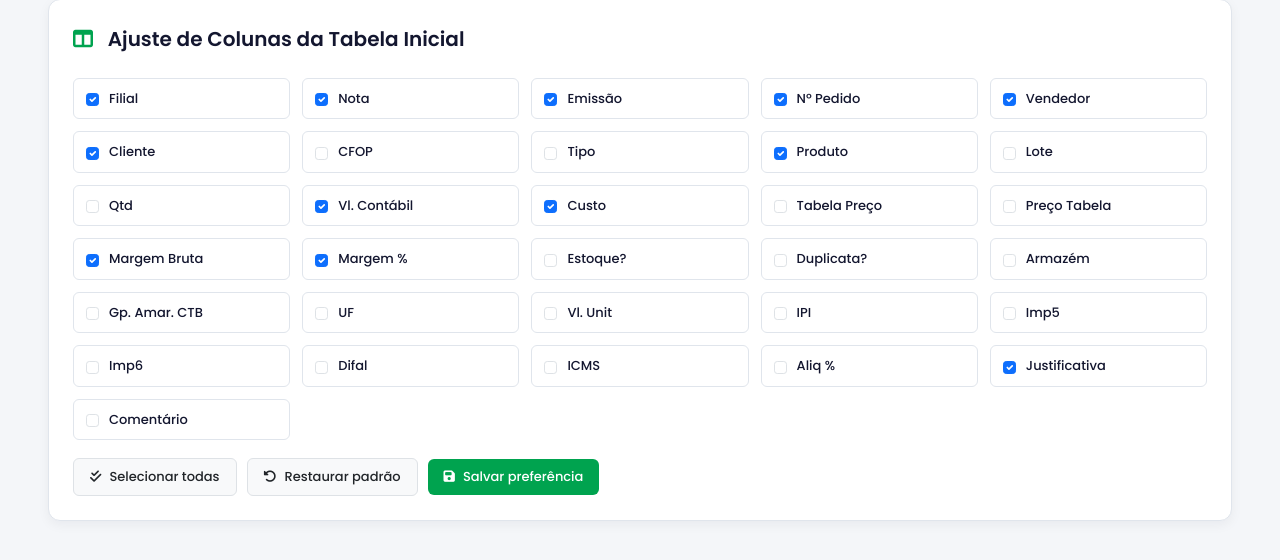
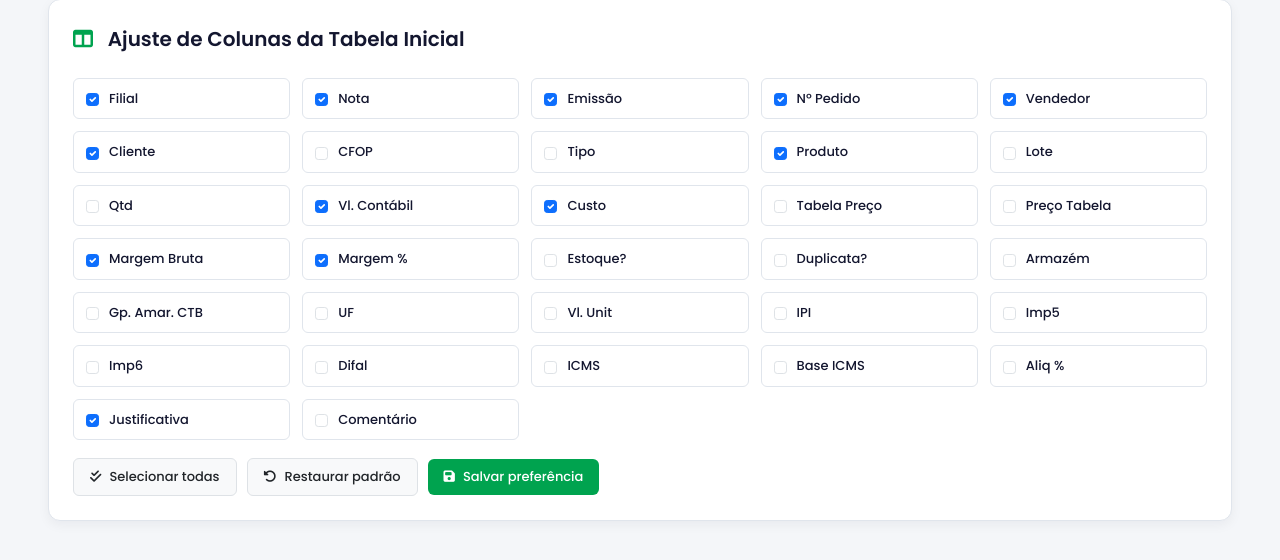
Before and after one commit to gbrit0/analise_de_margem, a Django app: page /justificativas/ in a window 1280 px wide, after a click on "Ajuste de Colunas". Shown: the part 157-717 px from the top of the page. Run offline with Django 5.2, Linux system fonts and the light colour scheme; the visitor is signed in with stand-in values (Sample User, id 1); data comes from the database, SQL or seed files in the repository; data that the repository does not hold is empty; parts of the project's set-up code (start-up, migrations or seed data) failed here and were passed over; some libraries are stand-ins or nearby versions.

Commit message:
Ajuste na inserção da coluna de base icms

```diff
--- a/site/notas/views.py
+++ b/site/notas/views.py
@@ -79,9 +79,10 @@ NOTA_GRID_COLUMNS = [
     {'key': 'imp6', 'label': 'Imp6', 'index': 26, 'default_visible': False},
     {'key': 'difal', 'label': 'Difal', 'index': 27, 'default_visible': False},
     {'key': 'icms', 'label': 'ICMS', 'index': 28, 'default_visible': False},
-    {'key': 'aliq_icms', 'label': 'Aliq %', 'index': 29, 'default_visible': False},
-    {'key': 'justificativa', 'label': 'Justificativa', 'index': 30, 'default_visible': True},
-    {'key': 'comentario', 'label': 'Comentário', 'index': 31, 'default_visible': False},
+    {'key': 'base_icms', 'label': 'Base ICMS', 'index': 29, 'default_visible': False},
+    {'key': 'aliq_icms', 'label': 'Aliq %', 'index': 30, 'default_visible': False},
+    {'key': 'justificativa', 'label': 'Justificativa', 'index': 31, 'default_visible': True},
+    {'key': 'comentario', 'label': 'Comentário', 'index': 32, 'default_visible': False},
 ]
 
 NOTA_GRID_COLUMN_KEYS = {column['key'] for column in NOTA_GRID_COLUMNS}
--- a/site/setup/settings.py
+++ b/site/setup/settings.py
@@ -177,6 +177,6 @@ CACHES = {
     }
 }
 
-# SECURE_PROXY_SSL_HEADER = ('HTTP_X_FORWARDED_PROTO', 'https')
-# CSRF_COOKIE_SECURE = os.getenv('CSRF_COOKIE_SECURE', 'False')
-# SESSION_COOKIE_SECURE = os.getenv('SESSION_COOKIE_SECURE', 'False')
+SECURE_PROXY_SSL_HEADER = ('HTTP_X_FORWARDED_PROTO', 'https')
+CSRF_COOKIE_SECURE = os.getenv('CSRF_COOKIE_SECURE', 'False')
+SESSION_COOKIE_SECURE = os.getenv('SESSION_COOKIE_SECURE', 'False')
--- a/site/templates/notas/nota_list.html
+++ b/site/templates/notas/nota_list.html
@@ -608,6 +608,7 @@
                 <th>Imp6</th>
                 <th>Difal</th>
                 <th>ICMS</th>
+                <th>Base ICMS</th>
                 <th>Aliq %</th>
                 <th>Justificativa</th>
                 <th>Comentário</th>
@@ -721,6 +722,8 @@
                 <td data-label="Difal" class="text-right">{{ nota.valor_icms_difal_formatado }}</td>
 
                 <td data-label="ICMS" class="text-right">{{ nota.valor_icms_formatado }}</td>
+
+                <td data-label="Base ICMS" class="text-right">{{ nota.base_icms_formatado }}</td>
 
                 <td data-label="Aliq %" class="text-right">{{ nota.aliq_icms }}</td>
 
```
